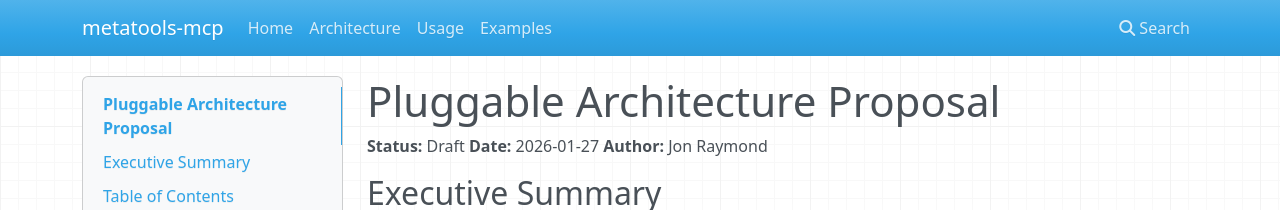
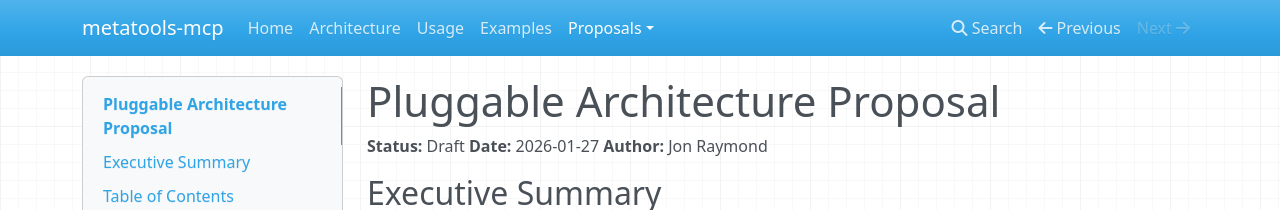
Before and after one commit to jonwraymond/metatools-mcp, an MkDocs documentation site: the page built from docs/proposals/pluggable-architecture.md, in a window 1280 px wide. Shown: the top 210 px of the page. Built offline with MkDocs 1.6.1, drawn with Linux system fonts in a browser that asks for light colours; nearby versions of some CDN libraries; part of the change alters nothing that is shown.

Commit message:
Document proposals in mkdocs nav

```diff
--- a/mkdocs.yml
+++ b/mkdocs.yml
@@ -5,3 +5,5 @@ nav:
   - Architecture: architecture.md
   - Usage: usage.md
   - Examples: examples.md
+  - Proposals:
+      - Pluggable Architecture: proposals/pluggable-architecture.md
```
